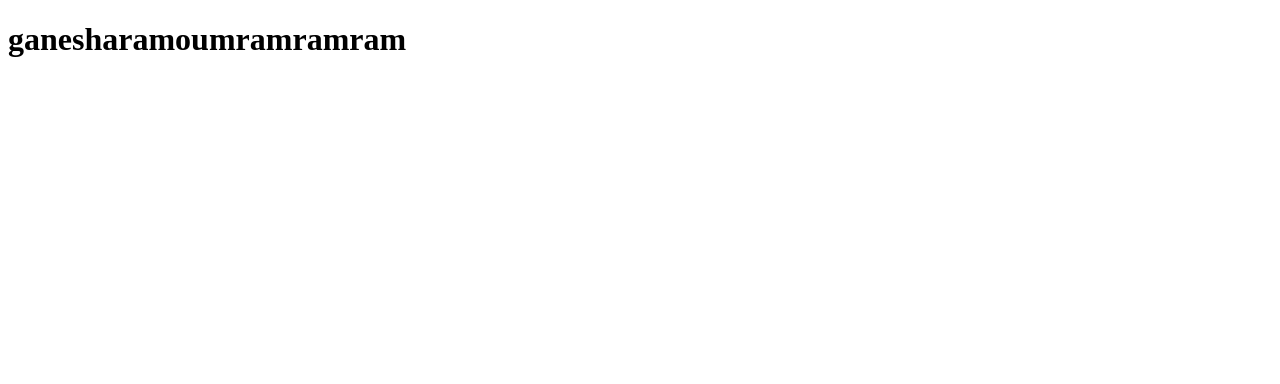
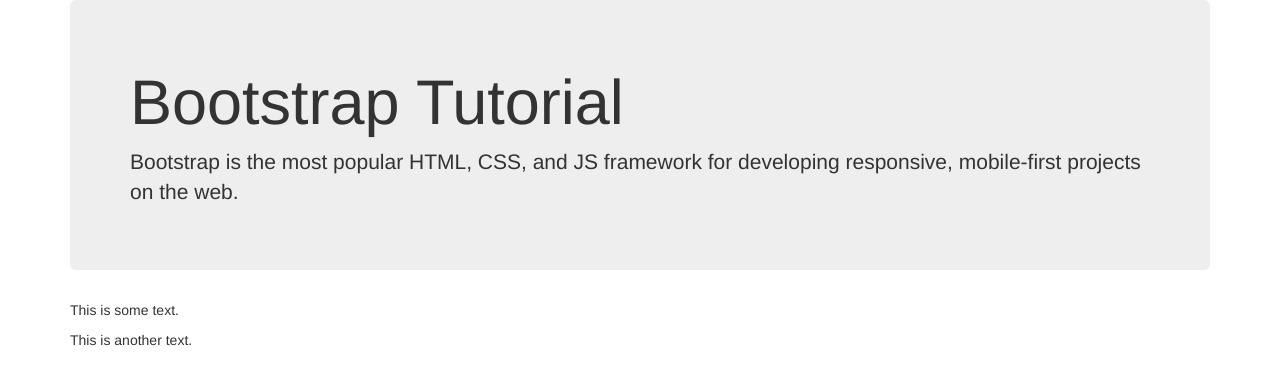
Before and after one commit to bharathkumarms/re-autopress-app, an Angular app: page / in a window 1280 px wide. Shown: the top 384 px of the page. Built offline with nearby package versions, Linux system fonts and the light colour scheme.

Commit message:
Added bootstrap framework

```diff
--- a/package.json
+++ b/package.json
@@ -20,6 +20,7 @@
     "@angular/platform-browser": "^4.0.0",
     "@angular/platform-browser-dynamic": "^4.0.0",
     "@angular/router": "^4.0.0",
+    "bootstrap": "^3.3.7",
     "core-js": "^2.4.1",
     "rxjs": "^5.1.0",
     "zone.js": "^0.8.4"
--- a/src/app/app.component.html
+++ b/src/app/app.component.html
@@ -1,3 +1,9 @@
-<h1>
-  {{title}}
-</h1>
+<div class="container">
+  <div class="jumbotron">
+    <h1>Bootstrap Tutorial</h1>
+    <p>Bootstrap is the most popular HTML, CSS, and JS framework for developing
+    responsive, mobile-first projects on the web.</p>
+  </div>
+  <p>This is some text.</p>
+  <p>This is another text.</p>
+</div>
```
Also changed, not shown: .angular-cli.json.
